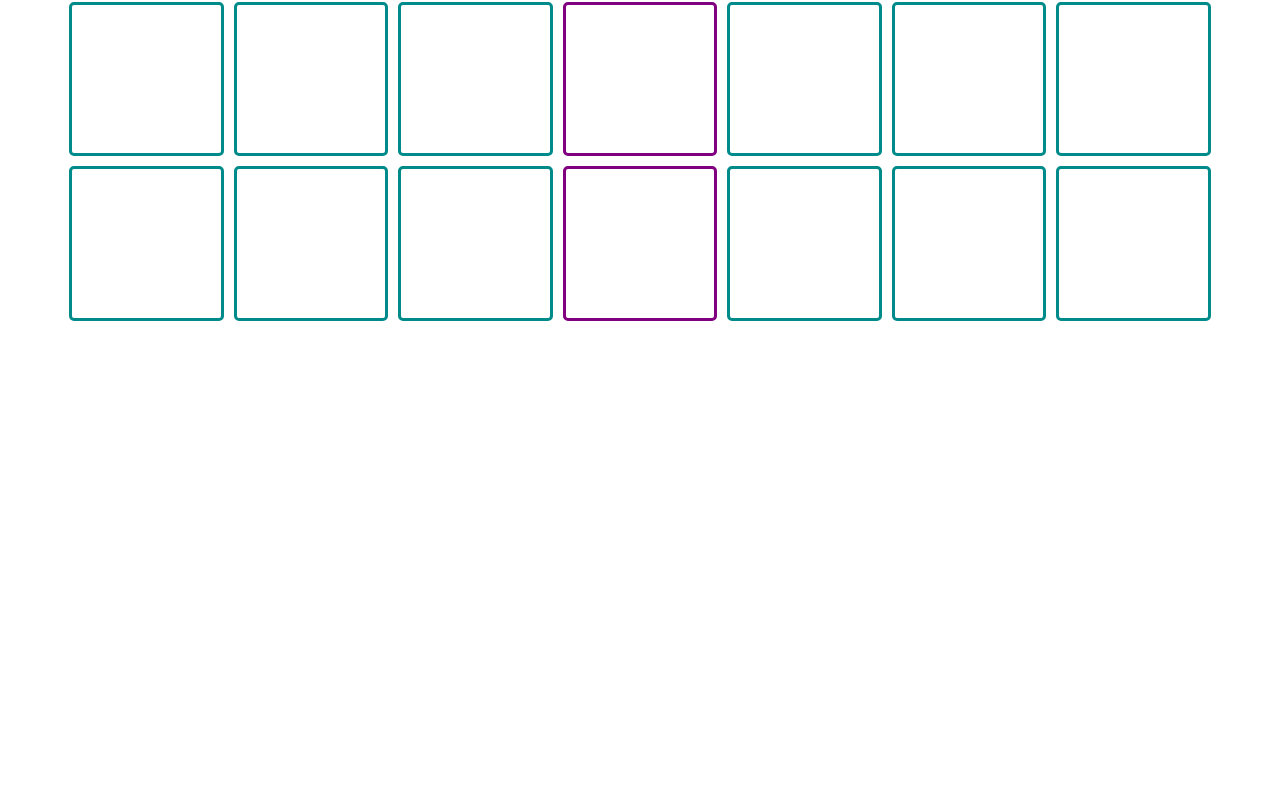
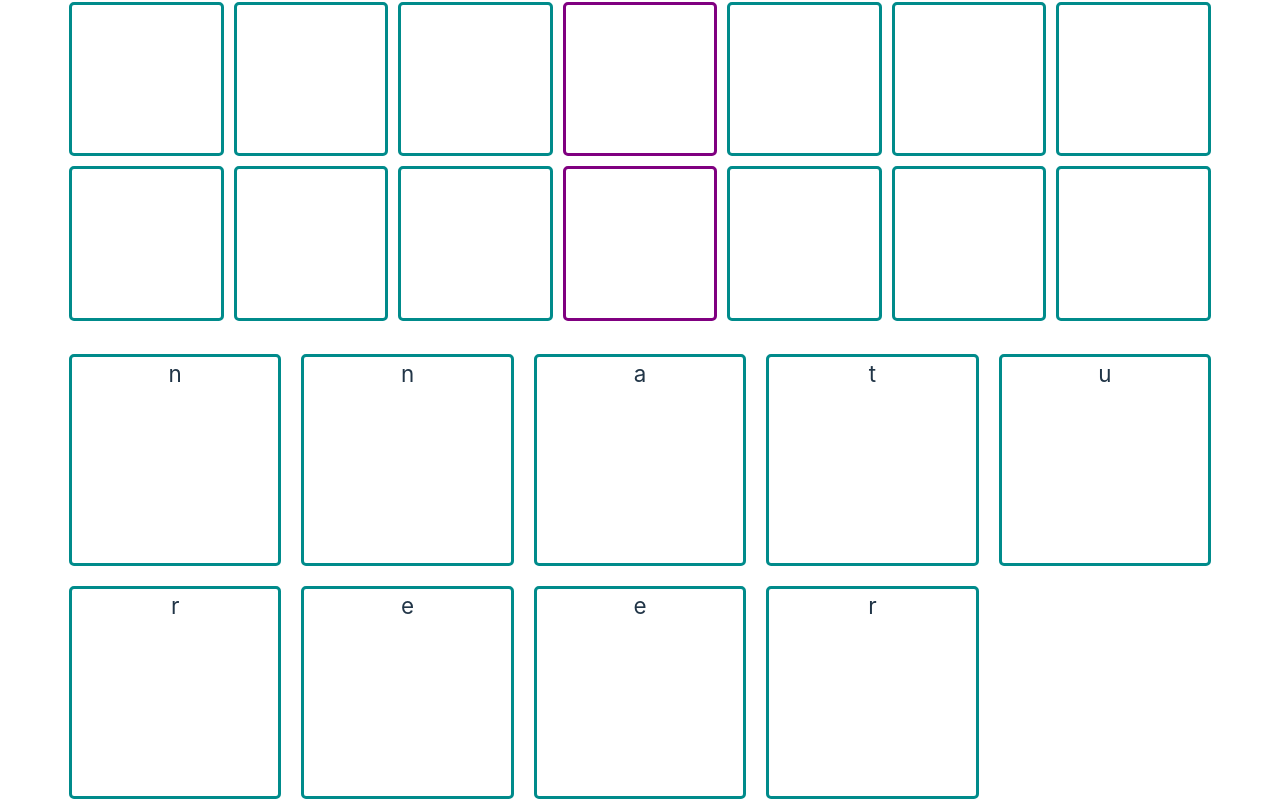
Before and after one commit to guyfoz77/alphagrid, a React (Vite) app: page / in a window 1280 px wide. Shown: the part 500-1304 px from the top of the page. Before the commit the page ends 829 px from the top, so only its background shows below. Built offline with nearby package versions, Linux system fonts and the light colour scheme.

Commit message:
Render the letter container

```diff
--- a/src/App.jsx
+++ b/src/App.jsx
@@ -1,6 +1,7 @@
 import './App.scss'
 // import { Test } from './components/Test'
 import { Board } from './components/Board'
+import { Letters } from './components/Letters'
 import { testBoard } from './data'
 import { getBoard } from './scripts/boardScripts'
 
@@ -8,9 +9,10 @@ function App() {
   const newBoard = getBoard(testBoard)
 
   return (
-    <>
+    <div className='mainContainer'>
       <Board board={newBoard.currentBoard} />
-    </>
+      <Letters letters={newBoard.getSpareLetters()} />
+    </div>
   )
 }
 
--- a/src/App.scss
+++ b/src/App.scss
@@ -1,9 +1,18 @@
 #root {
+  // display: flex;
+  // place-content: center;
+  width: 100%;
+  max-width: 1280px;
+  margin: 0 auto;
+}
+.mainContainer {
   display: flex;
-  place-content: center;
+  flex-direction: column;
+  place-items: center;
   width: 100%;
   max-width: 1280px;
   margin: 0 auto;
   // padding: 2rem;
   text-align: center;
+  gap: 20px;
 }
--- /dev/null
+++ b/src/components/Letters.jsx
@@ -0,0 +1,11 @@
+import '../sass/letterContainer.scss'
+
+export function Letters({ letters }) {
+  return (
+    <div className="letterContainer">
+      {letters.map((letter, index) => (
+        <div className="letter" key={index}>{letter}</div>
+      ))}
+    </div>
+  )
+}
--- /dev/null
+++ b/src/sass/LetterContainer.scss
@@ -0,0 +1,17 @@
+.letterContainer {
+  display: grid;
+  gap: 10px;
+  grid-template-columns: repeat(5, 1fr);
+  width: 90%;
+
+  .letter {
+    border: solid darkcyan;
+    display: flex;
+    place-content: center;
+    flex: 1;
+    aspect-ratio: 1;
+    font-size: 1.4rem;
+    margin: 5px;
+    border-radius: 5px;
+  }
+}
--- a/src/scripts/boardScripts.js
+++ b/src/scripts/boardScripts.js
@@ -10,7 +10,6 @@ function Tile(letter, row, col, willContainLetter) {
 }
 export function getBoard(boardRaw) {
   //this function converts each letter in the board into an object
-  console.log(boardRaw)
   const newBoard = []
   for (let i = 0; i < boardRaw.solution.length; i++) {
     const newRow = []
```
